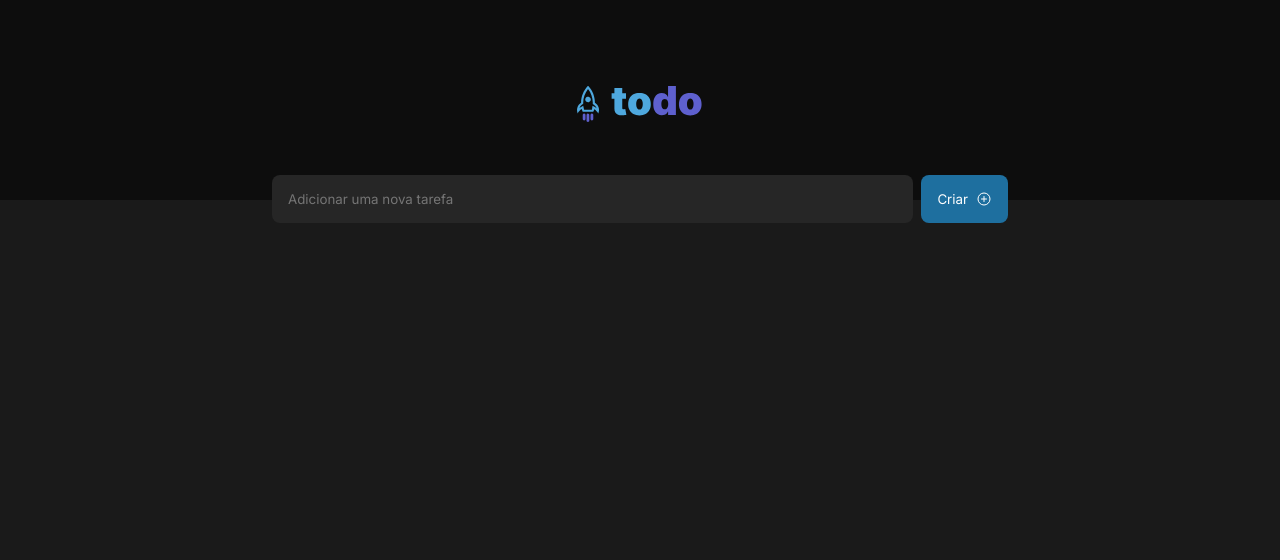
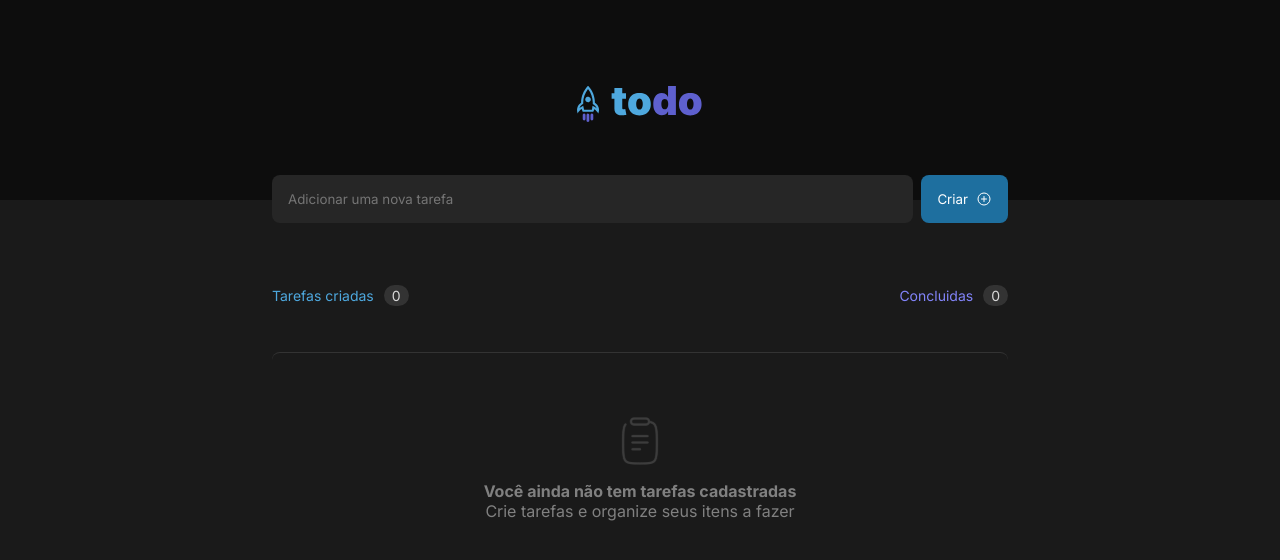
Before and after one commit to villarzz/ToDo, a React (Vite) app: page / in a window 1280 px wide. Shown: the top 560 px of the page. Built offline with nearby package versions, Linux system fonts and the light colour scheme.

Commit message:
Adding empty list style

```diff
--- a/src/App.tsx
+++ b/src/App.tsx
@@ -1,6 +1,7 @@
 import { Header } from "./components/Header";
 import { NewTask } from "./components/NewTask";
 import styles from "./App.module.css";
+import { List } from "./components/List";
 
 
 function App() {
@@ -10,6 +11,9 @@ function App() {
       <div className={styles.newTask}>
         <NewTask />
       </div>
+      <div className={styles.list}>
+        <List />
+      </div>
     </div>
   )
 }
--- /dev/null
+++ b/src/components/List.module.css
@@ -0,0 +1,45 @@
+.counterWrapper {
+  width: 46rem;
+  display: flex;
+  margin: 4rem auto 0;
+  justify-content: space-between;
+}
+
+.tasksCreated {
+  color: var(--blue);
+  font-size: 0.875rem;
+}
+
+.tasksCompleted {
+  color: var(--purple);
+  font-size: 0.875rem;
+}
+
+.tasksCounter {
+  margin-left: 0.625rem;
+  padding: 0.125rem 0.5rem;
+  border-radius: 100px;
+  background-color: var(--gray-400);
+  color: var(--gray-200);
+}
+
+.listWrapper {
+  width: 46rem;
+  margin: 3rem auto 1rem;
+  border-top: 1px solid var(--gray-400);
+  border-radius: 8px;
+  display: flex;
+  flex-direction: column;
+}
+
+.emptyImage{
+    display: flex;
+    margin: 4rem 0 1rem 0;
+    justify-content: center;
+}
+
+.emptyText {
+  color: var(--gray-300);
+  font-size: 1rem;
+  text-align: center;
+}
--- /dev/null
+++ b/src/components/List.tsx
@@ -0,0 +1,26 @@
+import styles from "./List.module.css";
+import Clipboard from "../assets/Clipboard.svg";
+
+export function List() {
+  return (
+    <div>
+      <div className={styles.counterWrapper}>
+        <p className={styles.tasksCreated}>
+          Tarefas criadas
+          <span className={styles.tasksCounter}>0</span>
+        </p>
+        <p className={styles.tasksCompleted}>
+          Concluidas
+          <span className={styles.tasksCounter}>0</span>
+        </p>
+      </div>
+      <div className={styles.listWrapper}>
+        <div className={styles.emptyImage}>
+            <img src={Clipboard}/>
+        </div>
+        <strong className={styles.emptyText}>Você ainda não tem tarefas cadastradas</strong>
+        <p className={styles.emptyText}>Crie tarefas e organize seus itens a fazer</p>
+      </div>
+    </div>
+  );
+}
--- a/src/components/NewTask.tsx
+++ b/src/components/NewTask.tsx
@@ -9,10 +9,7 @@ export function NewTask() {
   function handleCreateTask(event: FormEvent) {
     event.preventDefault();
     if (newTask !== "") {
-      setTasks((prevTasks) => {
-        const updatedTasks = [...prevTasks, newTask];
-        return updatedTasks;
-      });
+      setTasks((prevTasks) => [...prevTasks, newTask]);
       setNewTask("");
     }
   }
```
Also changed, not shown: src/assets/Clipboard.svg (added).
